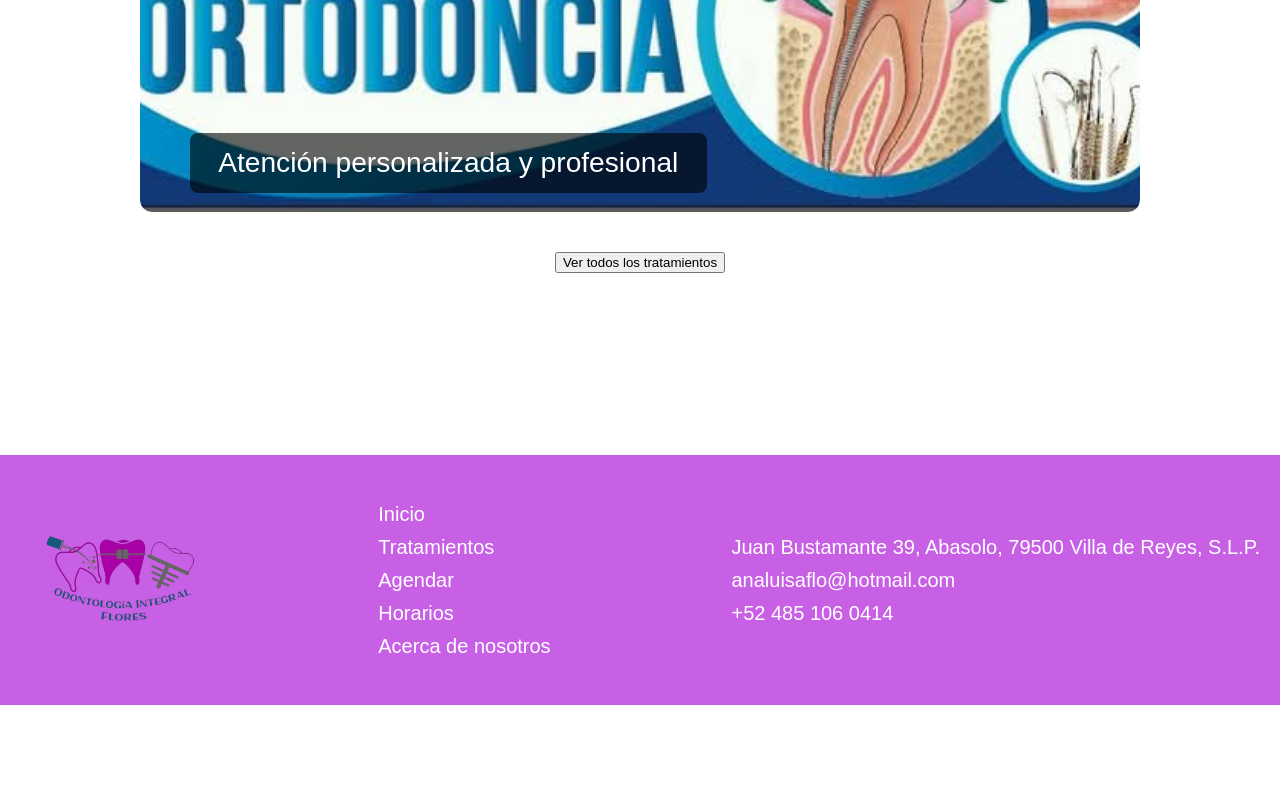
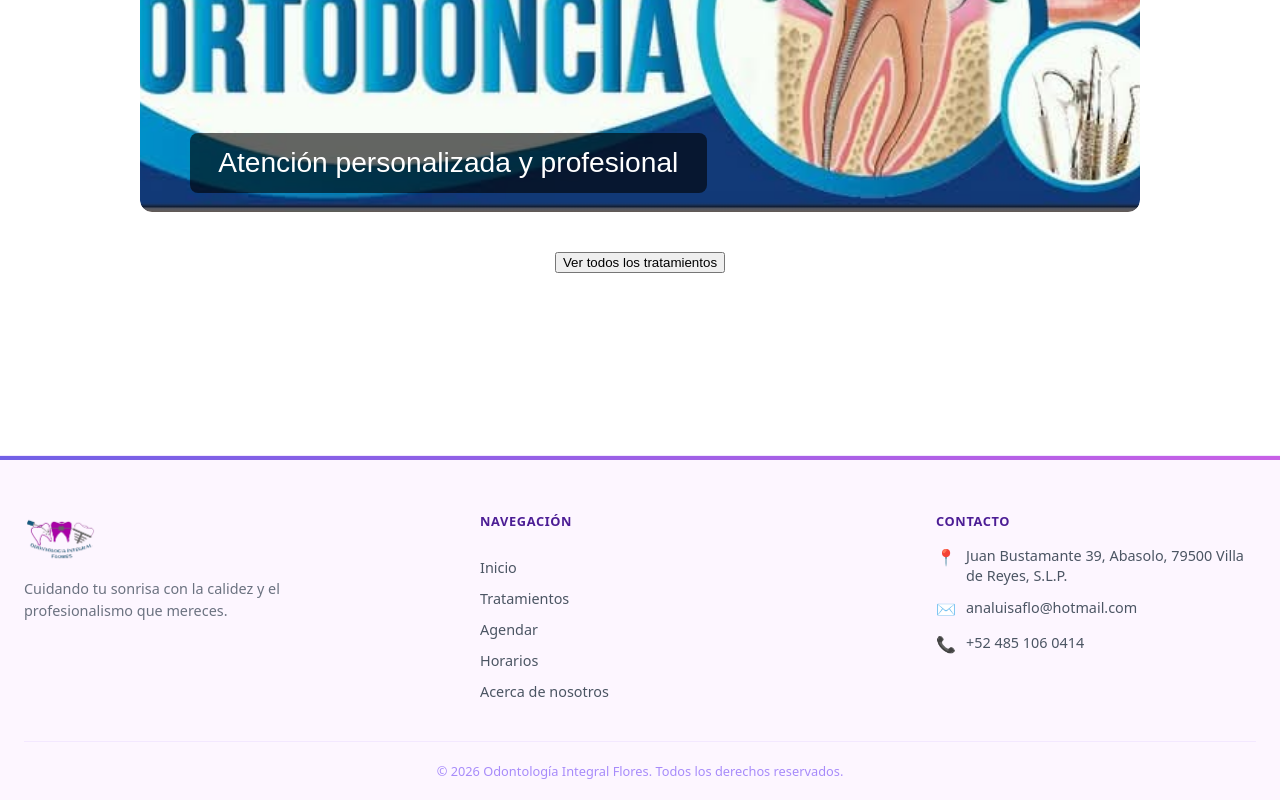
Before and after one commit to JoseGonzalez0428/consultorio-dental, an Angular app: page /inicio in a window 1280 px wide. Shown: the part 421-1221 px from the top of the page. Before the commit the page ends 1126 px from the top, so only its background shows below. Built offline with nearby package versions, Linux system fonts and the light colour scheme.

Commit message:
Se rediseñó el footer

```diff
--- a/src/app/shared/footer/footer.css
+++ b/src/app/shared/footer/footer.css
@@ -1,64 +1,163 @@
-/* Desktop */
-@media screen and (min-width:1025px) {
-    .PieDePag {
-        height: 210px;
-        background-color: #C860E6;
-        display: flex;
-        flex-direction: row;
-        justify-content: space-between;
-        align-items: center;
-        padding: 20px;
-        flex-wrap: wrap;
-    }
-
-    #LogoPie img { height: 120px; width: auto; padding-left: 20px; }
-
-    .ConjPie { display: flex; flex-direction: column; gap: 10px; }
-
-    .TextoPie { font-family: sans-serif; font-size: 20px; color: white; cursor: pointer; }
-
-    #nopointer { cursor: default; }
+/* ==========================================================================
+   Contenedor Principal (Fondo Rosa Suave/Lavado)
+   ========================================================================== */
+.footer {
+  background-color: #fdf6ff; /* Un tono rosa/violeta pastel sumamente sutil y limpio */
+  border-top: 1px solid #f3e8ff;
+  position: relative;
+  padding: 48px 24px 0 24px;
+  font-family: system-ui, -apple-system, sans-serif;
+  color: #4b5563;
 }
 
-/* Tablet */
-@media screen and (min-width:681px) and (max-width:1024px) {
-    .PieDePag {
-        height: fit-content;
-        background-color: #C860E6;
-        display: flex;
-        flex-direction: row;
-        justify-content: space-between;
-        align-items: center;
-        padding: 20px;
-        flex-wrap: wrap;
-    }
-
-    #LogoPie img { height: 100px; width: auto; margin-right: 10px; }
-
-    .ConjPie { display: flex; flex-direction: column; gap: 10px; }
-
-    .TextoPie { font-family: sans-serif; font-size: 14px; color: white; cursor: pointer; }
-
-    #nopointer { cursor: default; }
+/* Línea decorativa con el color rosa original de la marca */
+.footer-brand-line {
+  position: absolute;
+  top: 0;
+  left: 0;
+  right: 0;
+  height: 4px;
+  background: linear-gradient(90deg, #7160E6 0%, #C860E6 100%); /* Fusión perfecta de tus dos colores originales */
 }
 
-/* Mobile */
-@media screen and (min-width:0px) and (max-width:680px) {
-    .PieDePag {
-        height: fit-content;
-        background-color: #C860E6;
-        display: flex;
-        flex-direction: column;
-        justify-content: left;
-        padding: 20px;
-        flex-wrap: wrap;
-    }
+.footer-container {
+  max-width: 1240px;
+  margin: 0 auto;
+  display: flex;
+  flex-direction: column;
+  gap: 36px;
+}
 
-    #LogoPie img { height: 120px; width: auto; }
+/* Encabezados internos del Footer */
+.footer-title {
+  display: block;
+  color: #4c1d95; /* Morado oscuro para títulos con alta legibilidad */
+  font-size: 0.8rem;
+  font-weight: 700;
+  text-transform: uppercase;
+  letter-spacing: 0.05em;
+  margin-bottom: 16px;
+}
 
-    .ConjPie { display: flex; flex-direction: column; text-align: left; gap: 10px; margin-top: 10px; }
+/* ==========================================================================
+   Bloques de Contenido
+   ========================================================================== */
 
-    .TextoPie { font-family: sans-serif; font-size: 16px; color: white; cursor: pointer; }
+/* Branding */
+.footer-brand {
+  display: flex;
+  flex-direction: column;
+  gap: 12px;
+}
 
-    #nopointer { cursor: default; }
+.footer-logo {
+  height: 54px;
+  width: auto;
+  object-fit: contain;
+  align-self: flex-start;
 }
+
+.footer-tagline {
+  font-size: 0.9rem;
+  margin: 0;
+  color: #6b7280;
+  line-height: 1.5;
+}
+
+/* Lista de enlaces */
+.footer-links {
+  display: flex;
+  flex-direction: column;
+  gap: 12px;
+}
+
+.foot-link {
+  color: #4b5563;
+  text-decoration: none;
+  font-size: 0.9rem;
+  font-weight: 500;
+  transition: all 0.2s ease;
+  align-self: flex-start;
+}
+
+/* Al pasar el cursor, aplicamos el rosa característico de tu logo */
+.foot-link:hover {
+  color: #C860E6;
+  text-decoration: underline;
+  transform: translateX(2px); /* Pequeña animación fluida de UX */
+}
+
+/* Datos de contacto */
+.footer-contact {
+  display: flex;
+  flex-direction: column;
+}
+
+.contact-info {
+  font-style: normal;
+  display: flex;
+  flex-direction: column;
+  gap: 12px;
+}
+
+.contact-item {
+  display: flex;
+  align-items: flex-start;
+  gap: 10px;
+  margin: 0;
+  font-size: 0.9rem;
+  line-height: 1.4;
+}
+
+.contact-item a {
+  color: #4b5563;
+  text-decoration: none;
+  transition: color 0.2s ease;
+}
+
+.contact-item a:hover {
+  color: #C860E6; /* Resaltado rosa en los enlaces de correo/teléfono */
+}
+
+.contact-item .icon {
+  flex-shrink: 0;
+  font-size: 1rem;
+}
+
+/* ==========================================================================
+   Barra Inferior de Copyright
+   ========================================================================== */
+.footer-bottom {
+  max-width: 1240px;
+  margin: 40px auto 0 auto;
+  padding: 20px 0;
+  border-top: 1px solid #f3e8ff;
+  text-align: center;
+  font-size: 0.8rem;
+  color: #a78bfa; /* Texto sutil en tono lila */
+}
+
+.footer-bottom p {
+  margin: 0;
+}
+
+/* ==========================================================================
+   Vista de Escritorio (Pantallas Medianas y Grandes)
+   ========================================================================== */
+@media screen and (min-width: 768px) {
+  .footer {
+    padding-top: 56px;
+  }
+
+  .footer-container {
+    flex-direction: row;
+    justify-content: space-between;
+    align-items: flex-start;
+    gap: 24px;
+  }
+
+  .footer-brand, .footer-links, .footer-contact {
+    flex: 1;
+    max-width: 320px;
+  }
+}
--- a/src/app/shared/footer/footer.html
+++ b/src/app/shared/footer/footer.html
@@ -1,38 +1,63 @@
-<div class="PieDePag">
-  <div id="LogoPie">
-    <img src="Imagenes/logo.png" alt="Logo">
+<footer class="footer">
+  <div class="footer-brand-line"></div>
+
+  <div class="footer-container">
+
+    <div class="footer-brand">
+      <img src="Imagenes/logo.png" alt="Logo Consultorio" class="footer-logo">
+      <p class="footer-tagline">Cuidando tu sonrisa con la calidez y el profesionalismo que mereces.</p>
     </div>
 
-  <div class="ConjPie">
+    <div class="footer-links">
+      <span class="footer-title">Navegación</span>
+
       @if (!authService.isLoggedIn()) {
-      <div class="TextoPie" routerLink="/inicio">Inicio</div>
-      <div class="TextoPie" routerLink="/tratamientos">Tratamientos</div>
-      <div class="TextoPie" routerLink="/agendar">Agendar</div>
-      <div class="TextoPie" routerLink="/horarios">Horarios</div>
-      <div class="TextoPie" routerLink="/acerca">Acerca de nosotros</div>
+        <a routerLink="/inicio" class="foot-link">Inicio</a>
+        <a routerLink="/tratamientos" class="foot-link">Tratamientos</a>
+        <a routerLink="/agendar" class="foot-link">Agendar</a>
+        <a routerLink="/horarios" class="foot-link">Horarios</a>
+        <a routerLink="/acerca" class="foot-link">Acerca de nosotros</a>
       }
 
       @if (authService.isLoggedIn() && authService.tipoUsuario() === 'cliente') {
-      <div class="TextoPie" routerLink="/inicio">Inicio</div>
-      <div class="TextoPie" routerLink="/tratamientos">Tratamientos</div>
-      <div class="TextoPie" routerLink="/agendar">Agendar</div>
-      <div class="TextoPie" routerLink="/horarios">Horarios</div>
-      <div class="TextoPie" routerLink="/acerca">Acerca de nosotros</div>
-      <div class="TextoPie" routerLink="/mis-citas">Mis citas</div>
+        <a routerLink="/inicio" class="foot-link">Inicio</a>
+        <a routerLink="/tratamientos" class="foot-link">Tratamientos</a>
+        <a routerLink="/agendar" class="foot-link">Agendar</a>
+        <a routerLink="/horarios" class="foot-link">Horarios</a>
+        <a routerLink="/acerca" class="foot-link">Acerca de nosotros</a>
+        <a routerLink="/mis-citas" class="foot-link">Mis citas</a>
       }
 
       @if (authService.isLoggedIn() && authService.tipoUsuario() === 'admin') {
-      <div class="TextoPie" routerLink="/reportes">Reportes</div>
-      <div class="TextoPie" routerLink="/crear-reporte">Crear reporte</div>
-      <div class="TextoPie" routerLink="/gestionar-citas">Gestionar Citas</div>
-      <div class="TextoPie" routerLink="/gestionar-horarios">Gestionar Horarios</div>
-      <div class="TextoPie" routerLink="/gestionar-tratamientos">Gestionar Tratamientos</div>
+        <a routerLink="/reportes" class="foot-link">Reportes</a>
+        <a routerLink="/crear-reporte" class="foot-link">Crear reporte</a>
+        <a routerLink="/gestionar-citas" class="foot-link">Gestionar Citas</a>
+        <a routerLink="/gestionar-horarios" class="foot-link">Gestionar Horarios</a>
+        <a routerLink="/gestionar-tratamientos" class="foot-link">Gestionar Tratamientos</a>
       }
     </div>
 
-  <div class="ConjPie">
-    <div class="TextoPie" id="nopointer">Juan Bustamante 39, Abasolo, 79500 Villa de Reyes, S.L.P.</div>
-    <div class="TextoPie" id="nopointer">analuisaflo@hotmail.com</div>
-    <div class="TextoPie" id="nopointer">+52 485 106 0414</div>
+    <div class="footer-contact">
+      <span class="footer-title">Contacto</span>
+      <address class="contact-info">
+        <p class="contact-item">
+          <span class="icon">📍</span>
+          <span>Juan Bustamante 39, Abasolo, 79500 Villa de Reyes, S.L.P.</span>
+        </p>
+        <p class="contact-item">
+          <span class="icon">✉️</span>
+          <a href="mailto:analuisaflo@hotmail.com">analuisaflo@hotmail.com</a>
+        </p>
+        <p class="contact-item">
+          <span class="icon">📞</span>
+          <a href="tel:+524851060414">+52 485 106 0414</a>
+        </p>
+      </address>
     </div>
+
   </div>
+
+  <div class="footer-bottom">
+    <p>&copy; 2026 Odontología Integral Flores. Todos los derechos reservados.</p>
+  </div>
+</footer>
--- a/src/app/shared/footer/footer.ts
+++ b/src/app/shared/footer/footer.ts
@@ -10,5 +10,5 @@ import { AuthService } from '../../services/auth';
   styleUrl: './footer.css',
 })
 export class Footer {
-  authService = inject(AuthService);
+  public readonly authService = inject(AuthService);
 }
```
Also changed, not shown: src/app/shared/navbar/navbar.css (+27 -22 lines). Lines whose indentation alone changed are shown as unchanged.
